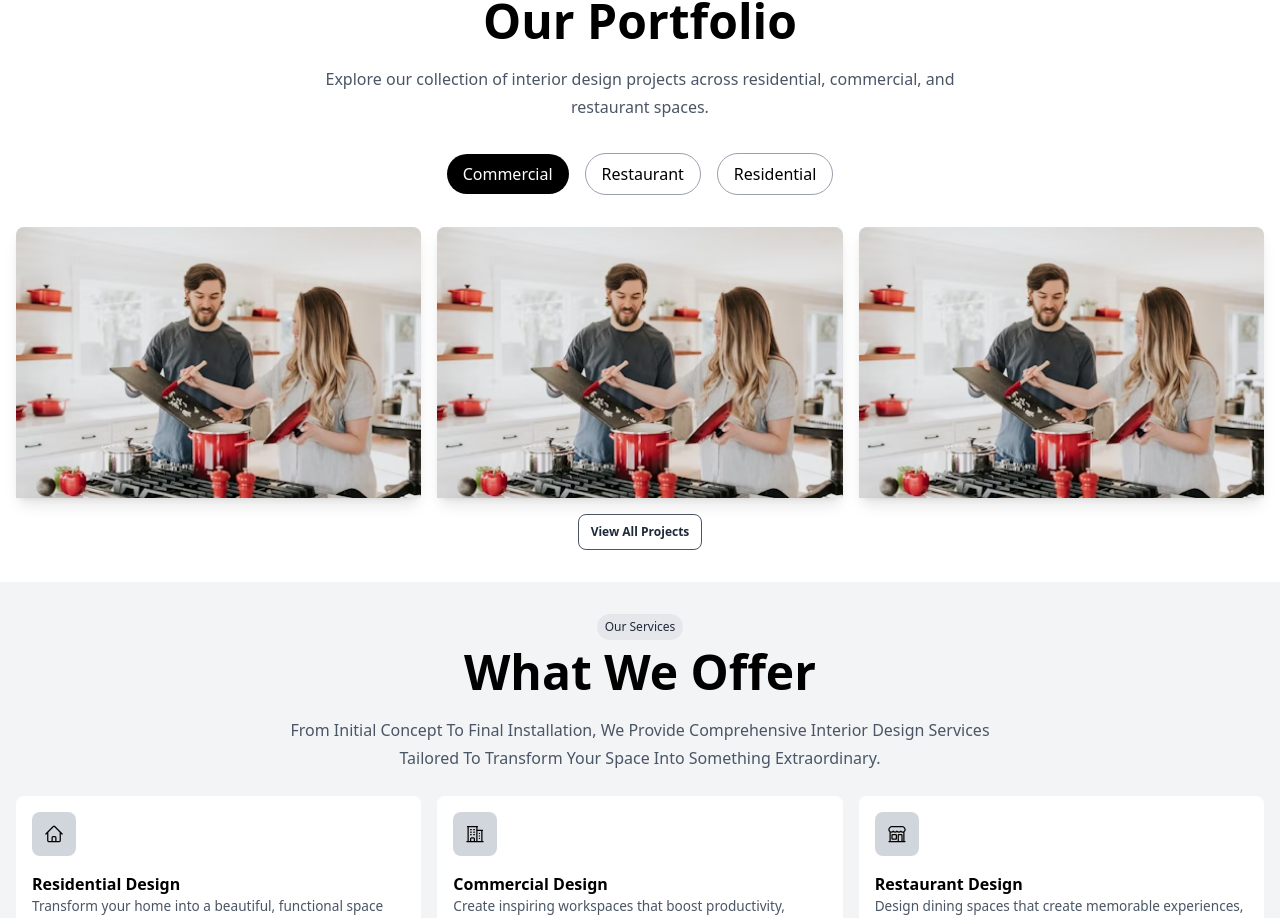
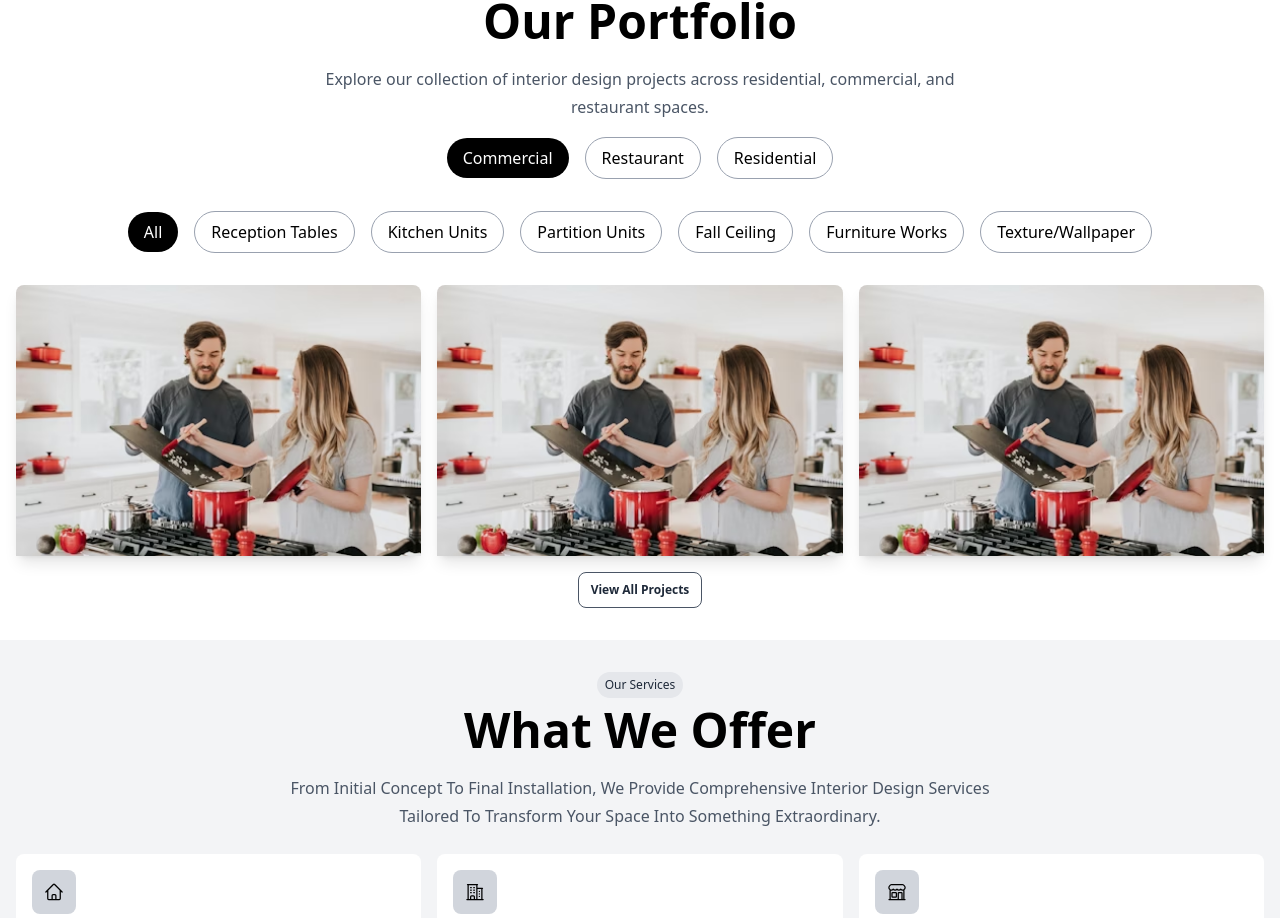
Before and after one commit to developer-chiranjeevim/Business-Website-for-G-M-Interiors, a Next.js app: page / in a window 1280 px wide. Shown: the part 1509-2427 px from the top of the page. Built offline with nearby package versions, Linux system fonts and the light colour scheme.

Commit message:
Feature: Implemented Submenu Toggle Functionality in Portfolio Component

```diff
--- a/public/data/commercial.json
+++ b/public/data/commercial.json
@@ -1,22 +1,26 @@
 {
+    "items": ["all", "reception tables", "kitchen units", "partition units", "fall ceiling", "furniture works", "texture/wallpaper"],
     "datas": [
         {
             "image":"/about-1.avif",
             "location": "manhattan, ny",
             "title": "mordern penthouse",
-            "description": "A sleek and sophisticated penthouse featuring contemporary design elements and stunning city views."
+            "description": "A sleek and sophisticated residential penthouse featuring contemporary design elements and stunning city views.",
+            "item":"reception tables"
         },
         {
             "image":"/about-1.avif",
             "location": "manhattan, ny",
             "title": "mordern penthouse",
-            "description": "A sleek and sophisticated penthouse featuring contemporary design elements and stunning city views."
+            "description": "A sleek and sophisticated residential penthouse featuring contemporary design elements and stunning city views.",
+            "item": "reception tables"
         },
         {
             "image":"/about-1.avif",
             "location": "manhattan, ny",
             "title": "mordern penthouse",
-            "description": "A sleek and sophisticated penthouse featuring contemporary design elements and stunning city views."
+            "description": "A sleek and sophisticated residential penthouse featuring contemporary design elements and stunning city views.",
+            "item":"furniture works"
         }
     ]
 }
--- a/public/data/residential.json
+++ b/public/data/residential.json
@@ -1,22 +1,26 @@
 {
+    "items": ["all", "reception tables", "kitchen units", "partition units", "fall ceiling", "furniture works", "texture/wallpaper"],
     "datas": [
         {
             "image":"/about-1.avif",
             "location": "manhattan, ny",
             "title": "mordern penthouse",
-            "description": "A sleek and sophisticated residential penthouse featuring contemporary design elements and stunning city views."
+            "description": "A sleek and sophisticated residential penthouse featuring contemporary design elements and stunning city views.",
+            "item":"reception tables"
         },
         {
             "image":"/about-1.avif",
             "location": "manhattan, ny",
             "title": "mordern penthouse",
-            "description": "A sleek and sophisticated residential penthouse featuring contemporary design elements and stunning city views."
+            "description": "A sleek and sophisticated residential penthouse featuring contemporary design elements and stunning city views.",
+            "item": "reception tables"
         },
         {
             "image":"/about-1.avif",
             "location": "manhattan, ny",
             "title": "mordern penthouse",
-            "description": "A sleek and sophisticated residential penthouse featuring contemporary design elements and stunning city views."
+            "description": "A sleek and sophisticated residential penthouse featuring contemporary design elements and stunning city views.",
+            "item":"furniture works"
         }
     ]
 }
--- a/public/data/restaurant.json
+++ b/public/data/restaurant.json
@@ -1,22 +1,26 @@
 {
+    "items": ["all", "reception tables", "kitchen units", "partition units", "fall ceiling", "furniture works", "texture/wallpaper"],
     "datas": [
         {
             "image":"/about-1.avif",
             "location": "manhattan, ny",
-            "title": "mordern restaurant",
-            "description": "A sleek and sophisticated penthouse featuring contemporary design elements and stunning city views."
+            "title": "mordern penthouse",
+            "description": "A sleek and sophisticated residential penthouse featuring contemporary design elements and stunning city views.",
+            "item":"reception tables"
         },
         {
             "image":"/about-1.avif",
             "location": "manhattan, ny",
-            "title": "mordern restaurant",
-            "description": "A sleek and sophisticated penthouse featuring contemporary design elements and stunning city views."
+            "title": "mordern penthouse",
+            "description": "A sleek and sophisticated residential penthouse featuring contemporary design elements and stunning city views.",
+            "item": "reception tables"
         },
         {
             "image":"/about-1.avif",
             "location": "manhattan, ny",
-            "title": "mordern restaurant",
-            "description": "A sleek and sophisticated penthouse featuring contemporary design elements and stunning city views."
+            "title": "mordern penthouse",
+            "description": "A sleek and sophisticated residential penthouse featuring contemporary design elements and stunning city views.",
+            "item":"furniture works"
         }
     ]
 }
--- a/src/app/components/Portfolio.tsx
+++ b/src/app/components/Portfolio.tsx
@@ -9,19 +9,28 @@ interface cardDatasIF{
     location: string,
     title: string,
     description: string,
+    item: string,
 }
 
 const Portfolio : React.FC = () => {
 
     const [optionActive, setOptionActive] = useState<string>("commercial");
     const [cardDatas, setCardDatas] = useState<cardDatasIF[]>([]);
+    const [currentCards, setCurrentCards] = useState<cardDatasIF[]>([]);
+    const [items, setItems] = useState<string[]>([]);
+    const [currentItem, setCurrentItem] = useState<string>();
 
     useEffect(()=>{
+        //useEffect Hook to fetch data cart and card items data
         const fetchData = async() => {
             try{
                 const request = await axios.get(`/data/${optionActive}.json`);
                 const data = await request.data;
                 setCardDatas(data.datas);
+                setCurrentCards(data.datas);
+                setItems(data.items);
+                setCurrentItem(data.items[0]);
+
 
             }catch(error: unknown){
                 if(error instanceof Error){
@@ -37,6 +46,25 @@ const Portfolio : React.FC = () => {
         fetchData();
     },[optionActive]);
 
+    const handleItemChange = (current: string) => {
+        let new_items: cardDatasIF[] = [];
+        setCurrentItem(current);
+
+
+        if(current == "all"){
+            new_items = cardDatas;
+        }else{
+            for(var i = 0; i < cardDatas.length; i++){
+                if(cardDatas[i].item == currentItem){
+                    new_items.push(cardDatas[i]);
+                };
+            };
+        }
+
+        setCurrentCards(new_items);
+
+    };
+
 
 
     const toggleOption = (current: string) => {
@@ -48,6 +76,8 @@ const Portfolio : React.FC = () => {
 
         // console.log(optionActive);
     };
+
+
 
 
     return(
@@ -63,7 +93,7 @@ const Portfolio : React.FC = () => {
                             <h1 className="text-5xl leading-[4rem] font-semibold capitalize">Our Portfolio</h1>
                             <p className="text-center text-gray-600 leading-[1.75rem] mt-[0.75rem]">Explore our collection of interior design projects across residential, commercial, and <br></br>restaurant spaces.</p>
                         </div>
-                        <div className="my-[2rem]">
+                        <div className="my-[1rem]">
                             <ul className="inline-flex items-center justify-center gap-[1rem] flex-wrap">
                                 {/* <li className="capitalize bg-black text-white px-[1rem] py-[0.5rem] rounded-full cursor-pointer">all</li> */}
                                 {/* <li className="capitalize border-[1px] border-gray-400 rounded-full cursor-pointer px-[1rem] py-[0.5rem]">residential</li> */}
@@ -72,12 +102,23 @@ const Portfolio : React.FC = () => {
                                 <li onClick={(event) => toggleOption("residential")} className={(optionActive == "residential"?"capitalize bg-black text-white px-[1rem] py-[0.5rem] rounded-full cursor-pointer":"capitalize border-[1px] border-gray-400 rounded-full cursor-pointer px-[1rem] py-[0.5rem]")}>residential</li>
                             </ul>
                         </div>
+                        <div className="my-[1rem]">
+                            {/* portfolio select submenu container */}
+                            <ul className="inline-flex items-center justify-center gap-[1rem] flex-wrap">
+                                {/* <li className="capitalize border-[1px] border-gray-400 px-[1rem] py-[0.5rem] rounded-full">all</li> */}
+                                {
+                                    items.map((item, key) => (
+                                        <li onClick={(event) => handleItemChange(item)} key={key} className={(currentItem == item?"capitalize bg-black text-white px-[1rem] py-[0.5rem] rounded-full cursor-pointer":"capitalize border-[1px] border-gray-400 rounded-full cursor-pointer px-[1rem] py-[0.5rem]")}>{item}</li>
+                                    ))
+                                }
+                            </ul>
+                        </div>
                     </div>
                     {/* projects master container */}
-                    <div className="grid grid-cols-2 lg:grid-cols-3 gap-[1rem] mb-[1rem]">
+                    <div className="my-[1rem] grid grid-cols-2 lg:grid-cols-3 gap-[1rem] mb-[1rem]">
 
                         {
-                            cardDatas.map((card, key) => (
+                            currentCards.map((card, key) => (
                                <div key={key} className="col-span-2 md:col-span-1 lg:col-span-1">
                                     <ProjectCard image={card.image} title={card.title} description={card.description} location={card.location} type={optionActive} />
                                 </div>
```
